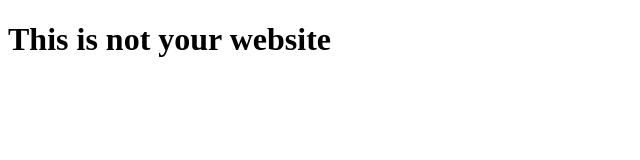
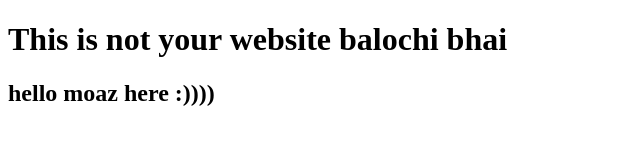
Before and after one commit to Andesh-source/Static_website, a plain HTML site: page index.html in a window 1280 px wide. Shown: the whole page, without its empty margins (0-640 px from the left). Drawn offline with Linux system fonts and the light colour scheme.

Commit message:
moaz changes index.html

```diff
--- a/index.html
+++ b/index.html
@@ -1,2 +1,3 @@
 <!DOCTYPE html>
-<h1>This is not your website</h1>
+<h1>This is not your website balochi bhai</h1>
+<h2>hello moaz here :)))) </h2>
```
